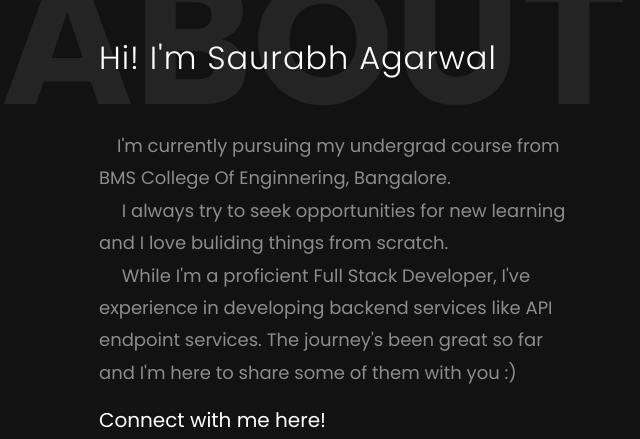
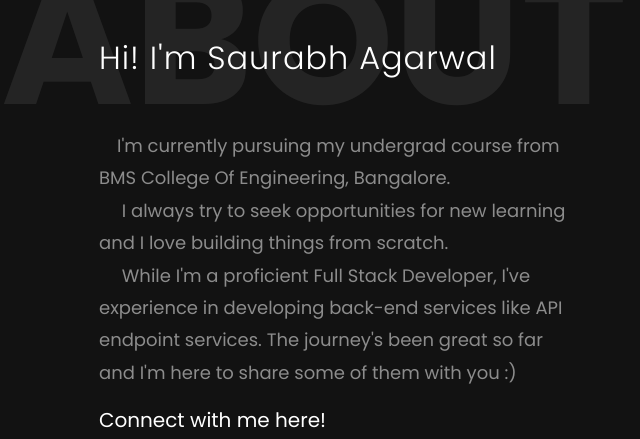
Before and after one commit to saurabh-agarwal10/portfolio.github.io, a plain HTML site: page index.html in a window 1280 px wide. Shown: the part 940-1379 px from the top of the page, 589-1229 px from the left. Drawn offline with Linux system fonts and the light colour scheme; some packages are replaced by stand-ins of ours; no server answers; files whose address does not match are found by name.

Commit message:
Update index.html

```diff
--- a/index.html
+++ b/index.html
@@ -106,7 +106,7 @@
                 <h1 class="bold-text">About</h1>
                 <div class="p-5">
                   <h2 class="mb-5">Hi! I'm Saurabh Agarwal</h2>
-                  <p>&emsp;I'm currently pursuing my undergrad course from BMS College Of Enginnering, Bangalore.<br>&emsp; I always try to seek opportunities for new learning and I love buliding things from scratch.<br>&emsp; While I'm a proficient Full Stack Developer, I've experience in developing backend services like API endpoint services. The journey's been great so far and I'm here to share some of them with you :)</p>
+                  <p>&emsp;I'm currently pursuing my undergrad course from BMS College Of Engineering, Bangalore.<br>&emsp; I always try to seek opportunities for new learning and I love building things from scratch.<br>&emsp; While I'm a proficient Full Stack Developer, I've experience in developing back-end services like API endpoint services. The journey's been great so far and I'm here to share some of them with you :)</p>
 
                   <h5>Connect with me here!</h5>
                   <ul class="ftco-footer-social list-unstyled mt-4">
```
